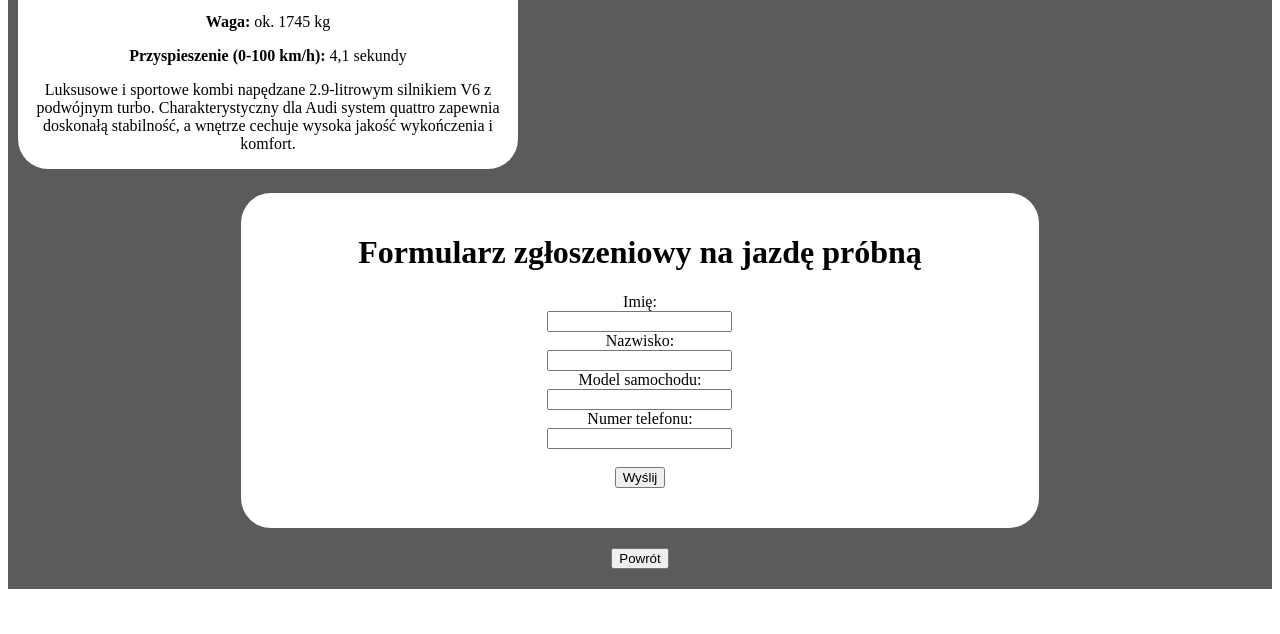
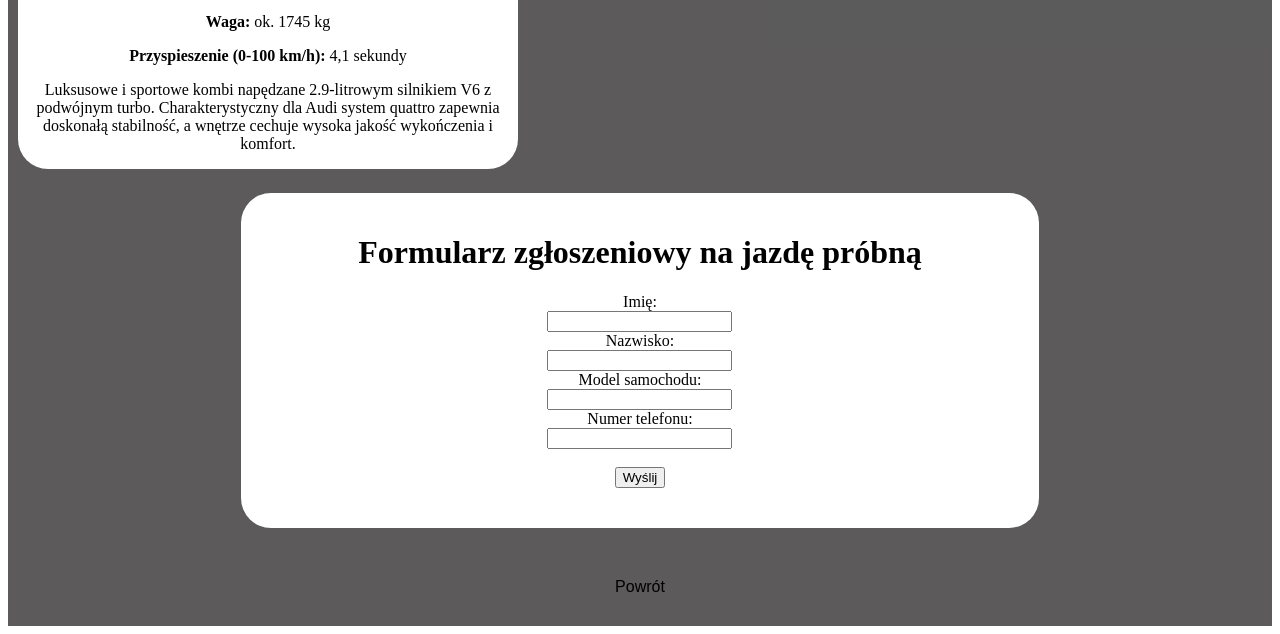
Before and after one commit to MiloszMiksa/miloszmiksa.github.io, a plain HTML site: page salon.html in a window 1280 px wide. Shown: the part 1222-1856 px from the top of the page. Before the commit the page ends 1819 px from the top, so only its background shows below. Drawn offline with Linux system fonts and the light colour scheme.

Commit message:
Update salon.html

```diff
--- a/salon.html
+++ b/salon.html
@@ -6,6 +6,7 @@
     <meta name="author" content="Miłosz Miksa" />
     <meta name="viewport" content="width=device-width, initial-scale=1.0">
     <link rel="stylesheet" href="stylauta.css">
+    <link rel="stylesheet" href="button.css">
     <title>Auto Salon</title>
 </head>
 
```
